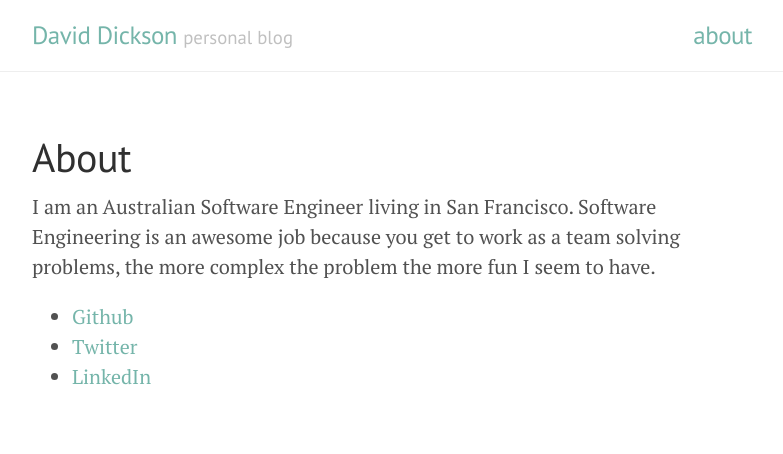
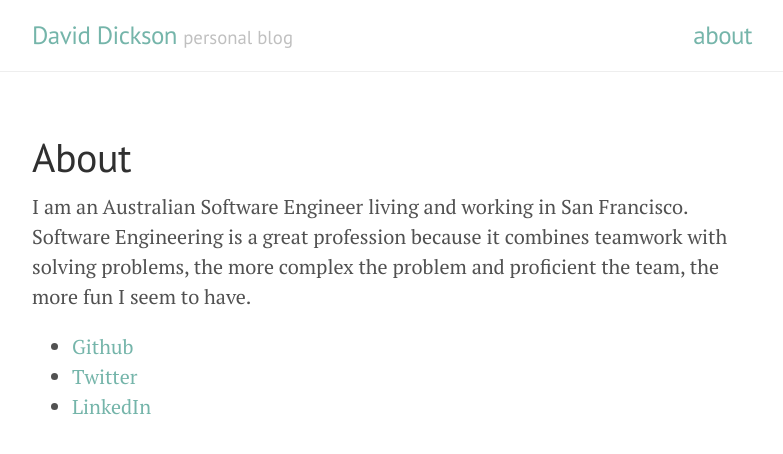
Before and after one commit to davidkdickson/davidkdickson.github.io, a Jekyll site: the page built from about.md, in a window 1280 px wide. Shown: the top 454 px of the page, without its empty margins (248-1031 px from the left). Built offline with Jekyll 4.4.1, drawn with Linux system fonts in a browser that asks for light colours.

Commit message:
modified about page

```diff
--- a/about.md
+++ b/about.md
@@ -3,7 +3,7 @@ layout: page
 title: About
 ---
 
-I am an Australian Software Engineer living in San Francisco. Software Engineering is an awesome job because you get to work as a team solving problems, the more complex the problem the more fun I seem to have.
+I am an Australian Software Engineer living and working in San Francisco. Software Engineering is a great profession because it combines teamwork with solving problems, the more complex the problem and proficient the team, the more fun I seem to have.
 
 * [Github](https://github.com/davidkdickson)
 * [Twitter](https://twitter.com/davidkdickson)
```
